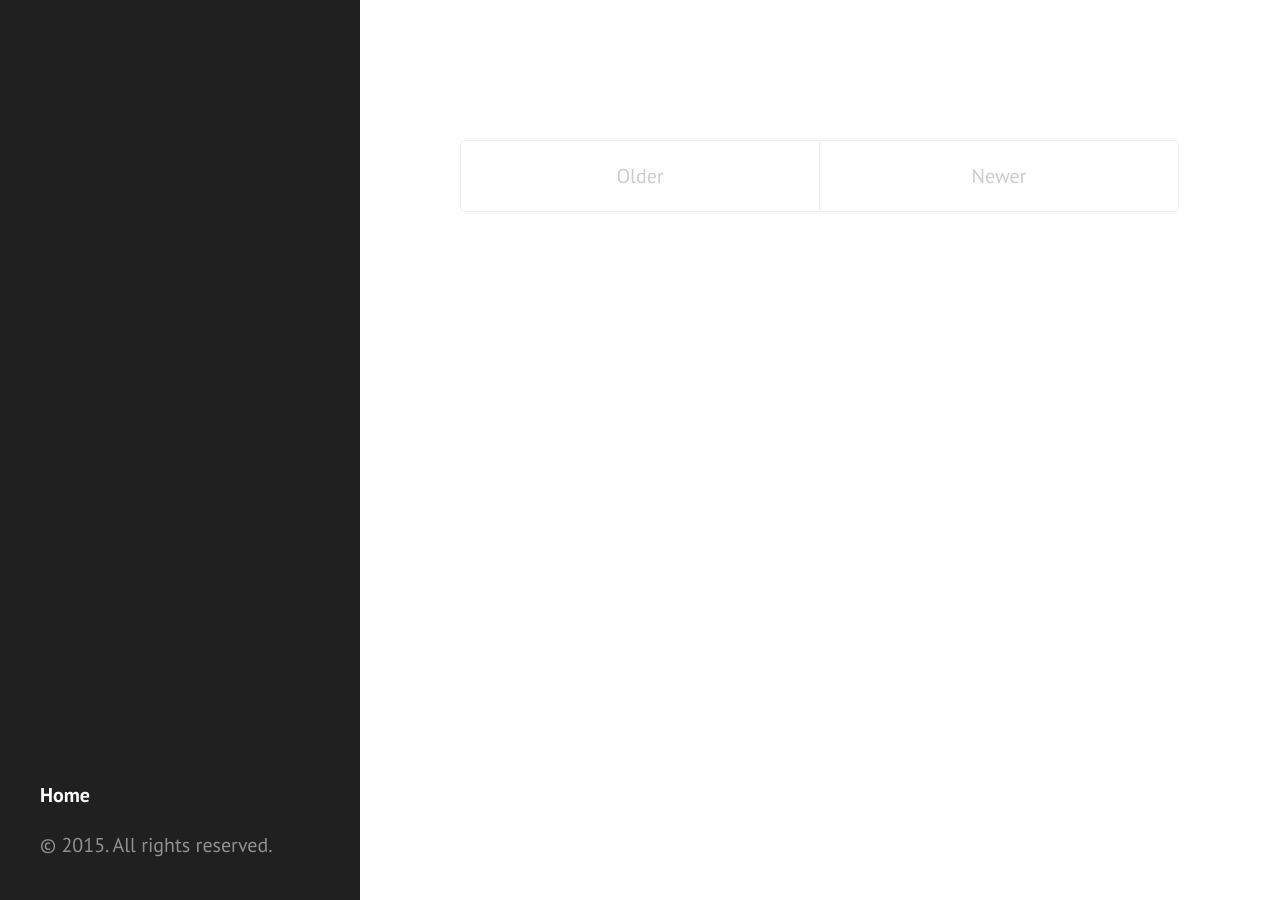
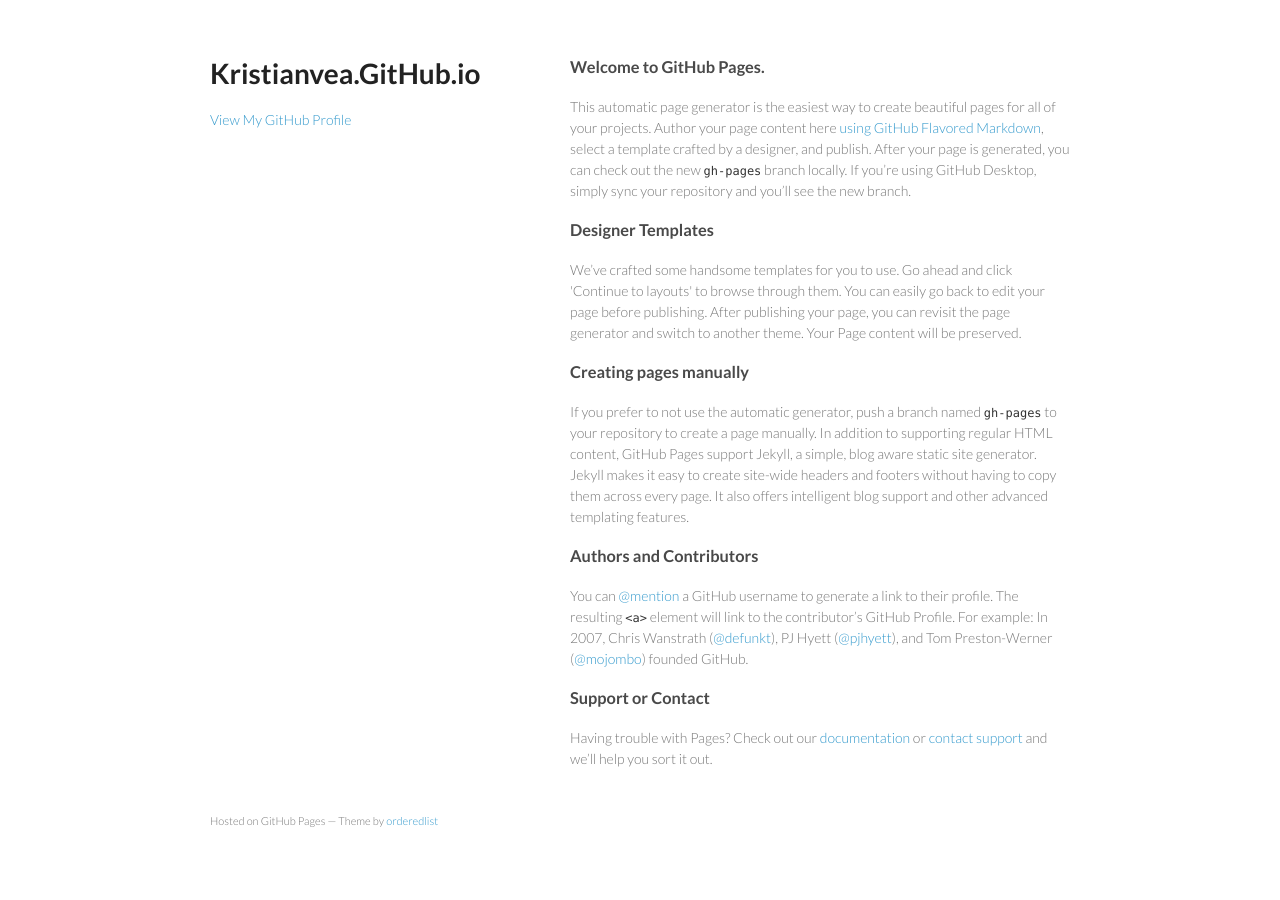
Before and after one commit to kristianvea/kristianvea.github.io, a Jekyll site: the page index.html, which Jekyll copies as it is, in a window 1280 px wide. Built offline with Jekyll 4.4.1, drawn with Linux system fonts in a browser that asks for light colours.

Commit message:
Replace master branch with page content via GitHub

```diff
--- a/index.html
+++ b/index.html
@@ -1,37 +1,58 @@
----
-layout: default
-title: Home
----
+<!doctype html>
+<html>
+  <head>
+    <meta charset="utf-8">
+    <meta http-equiv="X-UA-Compatible" content="chrome=1">
+    <title>Kristianvea.GitHub.io by kristianvea</title>
 
-<div class="posts">
-  {% for post in paginator.posts %}
-  <div class="post">
-    <h1 class="post-title">
-      <a href="{{ post.url }}">
-        {{ post.title }}
-      </a>
-    </h1>
+    <link rel="stylesheet" href="stylesheets/styles.css">
+    <link rel="stylesheet" href="stylesheets/github-light.css">
+    <meta name="viewport" content="width=device-width, initial-scale=1, user-scalable=no">
+    <!--[if lt IE 9]>
+    <script src="//html5shiv.googlecode.com/svn/trunk/html5.js"></script>
+    <![endif]-->
+  </head>
+  <body>
+    <div class="wrapper">
+      <header>
+        <h1>Kristianvea.GitHub.io</h1>
+        <p></p>
 
-    <span class="post-date">{{ post.date | date_to_string }}</span>
 
-    {{ post.content }}
-  </div>
-  {% endfor %}
-</div>
+        <p class="view"><a href="https://github.com/kristianvea">View My GitHub Profile</a></p>
 
-<div class="pagination">
-  {% if paginator.next_page %}
-    <a class="pagination-item older" href="/page{{paginator.next_page}}">Older</a>
-  {% else %}
-    <span class="pagination-item older">Older</span>
-  {% endif %}
-  {% if paginator.previous_page %}
-    {% if paginator.page == 2 %}
-      <a class="pagination-item newer" href="/">Newer</a>
-    {% else %}
-      <a class="pagination-item newer" href="/page{{paginator.previous_page}}">Newer</a>
-    {% endif %}
-  {% else %}
-    <span class="pagination-item newer">Newer</span>
-  {% endif %}
-</div>
+      </header>
+      <section>
+        <h3>
+<a id="welcome-to-github-pages" class="anchor" href="#welcome-to-github-pages" aria-hidden="true"><span class="octicon octicon-link"></span></a>Welcome to GitHub Pages.</h3>
+
+<p>This automatic page generator is the easiest way to create beautiful pages for all of your projects. Author your page content here <a href="https://guides.github.com/features/mastering-markdown/">using GitHub Flavored Markdown</a>, select a template crafted by a designer, and publish. After your page is generated, you can check out the new <code>gh-pages</code> branch locally. If you’re using GitHub Desktop, simply sync your repository and you’ll see the new branch.</p>
+
+<h3>
+<a id="designer-templates" class="anchor" href="#designer-templates" aria-hidden="true"><span class="octicon octicon-link"></span></a>Designer Templates</h3>
+
+<p>We’ve crafted some handsome templates for you to use. Go ahead and click 'Continue to layouts' to browse through them. You can easily go back to edit your page before publishing. After publishing your page, you can revisit the page generator and switch to another theme. Your Page content will be preserved.</p>
+
+<h3>
+<a id="creating-pages-manually" class="anchor" href="#creating-pages-manually" aria-hidden="true"><span class="octicon octicon-link"></span></a>Creating pages manually</h3>
+
+<p>If you prefer to not use the automatic generator, push a branch named <code>gh-pages</code> to your repository to create a page manually. In addition to supporting regular HTML content, GitHub Pages support Jekyll, a simple, blog aware static site generator. Jekyll makes it easy to create site-wide headers and footers without having to copy them across every page. It also offers intelligent blog support and other advanced templating features.</p>
+
+<h3>
+<a id="authors-and-contributors" class="anchor" href="#authors-and-contributors" aria-hidden="true"><span class="octicon octicon-link"></span></a>Authors and Contributors</h3>
+
+<p>You can <a href="https://github.com/blog/821" class="user-mention">@mention</a> a GitHub username to generate a link to their profile. The resulting <code>&lt;a&gt;</code> element will link to the contributor’s GitHub Profile. For example: In 2007, Chris Wanstrath (<a href="https://github.com/defunkt" class="user-mention">@defunkt</a>), PJ Hyett (<a href="https://github.com/pjhyett" class="user-mention">@pjhyett</a>), and Tom Preston-Werner (<a href="https://github.com/mojombo" class="user-mention">@mojombo</a>) founded GitHub.</p>
+
+<h3>
+<a id="support-or-contact" class="anchor" href="#support-or-contact" aria-hidden="true"><span class="octicon octicon-link"></span></a>Support or Contact</h3>
+
+<p>Having trouble with Pages? Check out our <a href="https://help.github.com/pages">documentation</a> or <a href="https://github.com/contact">contact support</a> and we’ll help you sort it out.</p>
+      </section>
+      <footer>
+        <p><small>Hosted on GitHub Pages &mdash; Theme by <a href="https://github.com/orderedlist">orderedlist</a></small></p>
+      </footer>
+    </div>
+    <script src="javascripts/scale.fix.js"></script>
+
+  </body>
+</html>
--- /dev/null
+++ b/javascripts/scale.fix.js
@@ -0,0 +1,17 @@
+var metas = document.getElementsByTagName('meta');
+var i;
+if (navigator.userAgent.match(/iPhone/i)) {
+  for (i=0; i<metas.length; i++) {
+    if (metas[i].name == "viewport") {
+      metas[i].content = "width=device-width, minimum-scale=1.0, maximum-scale=1.0";
+    }
+  }
+  document.addEventListener("gesturestart", gestureStart, false);
+}
+function gestureStart() {
+  for (i=0; i<metas.length; i++) {
+    if (metas[i].name == "viewport") {
+      metas[i].content = "width=device-width, minimum-scale=0.25, maximum-scale=1.6";
+    }
+  }
+}
--- /dev/null
+++ b/stylesheets/github-light.css
@@ -0,0 +1,115 @@
+/*
+   Copyright 2014 GitHub Inc.
+
+   Licensed under the Apache License, Version 2.0 (the "License");
+   you may not use this file except in compliance with the License.
+   You may obtain a copy of the License at
+
+       http://www.apache.org/licenses/LICENSE-2.0
+
+   Unless required by applicable law or agreed to in writing, software
+   distributed under the License is distributed on an "AS IS" BASIS,
+   WITHOUT WARRANTIES OR CONDITIONS OF ANY KIND, either express or implied.
+   See the License for the specific language governing permissions and
+   limitations under the License.
+
+*/
+
+.pl-c /* comment */ {
+  color: #969896;
+}
+
+.pl-c1      /* constant, markup.raw, meta.diff.header, meta.module-reference, meta.property-name, support, support.constant, support.variable, variable.other.constant */,
+.pl-s .pl-v /* string variable */ {
+  color: #0086b3;
+}
+
+.pl-e  /* entity */,
+.pl-en /* entity.name */ {
+  color: #795da3;
+}
+
+.pl-s .pl-s1 /* string source */,
+.pl-smi      /* storage.modifier.import, storage.modifier.package, storage.type.java, variable.other, variable.parameter.function */ {
+  color: #333;
+}
+
+.pl-ent /* entity.name.tag */ {
+  color: #63a35c;
+}
+
+.pl-k /* keyword, storage, storage.type */ {
+  color: #a71d5d;
+}
+
+.pl-pds              /* punctuation.definition.string, string.regexp.character-class */,
+.pl-s                /* string */,
+.pl-s .pl-pse .pl-s1 /* string punctuation.section.embedded source */,
+.pl-sr               /* string.regexp */,
+.pl-sr .pl-cce       /* string.regexp constant.character.escape */,
+.pl-sr .pl-sra       /* string.regexp string.regexp.arbitrary-repitition */,
+.pl-sr .pl-sre       /* string.regexp source.ruby.embedded */ {
+  color: #183691;
+}
+
+.pl-v /* variable */ {
+  color: #ed6a43;
+}
+
+.pl-id /* invalid.deprecated */ {
+  color: #b52a1d;
+}
+
+.pl-ii /* invalid.illegal */ {
+  background-color: #b52a1d;
+  color: #f8f8f8;
+}
+
+.pl-sr .pl-cce /* string.regexp constant.character.escape */ {
+  color: #63a35c;
+  font-weight: bold;
+}
+
+.pl-ml /* markup.list */ {
+  color: #693a17;
+}
+
+.pl-mh        /* markup.heading */,
+.pl-mh .pl-en /* markup.heading entity.name */,
+.pl-ms        /* meta.separator */ {
+  color: #1d3e81;
+  font-weight: bold;
+}
+
+.pl-mq /* markup.quote */ {
+  color: #008080;
+}
+
+.pl-mi /* markup.italic */ {
+  color: #333;
+  font-style: italic;
+}
+
+.pl-mb /* markup.bold */ {
+  color: #333;
+  font-weight: bold;
+}
+
+.pl-md /* markup.deleted, meta.diff.header.from-file */ {
+  background-color: #ffecec;
+  color: #bd2c00;
+}
+
+.pl-mi1 /* markup.inserted, meta.diff.header.to-file */ {
+  background-color: #eaffea;
+  color: #55a532;
+}
+
+.pl-mdr /* meta.diff.range */ {
+  color: #795da3;
+  font-weight: bold;
+}
+
+.pl-mo /* meta.output */ {
+  color: #1d3e81;
+}
--- /dev/null
+++ b/stylesheets/styles.css
@@ -0,0 +1,255 @@
+@import url(https://fonts.googleapis.com/css?family=Lato:300italic,700italic,300,700);
+
+body {
+  padding:50px;
+  font:14px/1.5 Lato, "Helvetica Neue", Helvetica, Arial, sans-serif;
+  color:#777;
+  font-weight:300;
+}
+
+h1, h2, h3, h4, h5, h6 {
+  color:#222;
+  margin:0 0 20px;
+}
+
+p, ul, ol, table, pre, dl {
+  margin:0 0 20px;
+}
+
+h1, h2, h3 {
+  line-height:1.1;
+}
+
+h1 {
+  font-size:28px;
+}
+
+h2 {
+  color:#393939;
+}
+
+h3, h4, h5, h6 {
+  color:#494949;
+}
+
+a {
+  color:#39c;
+  font-weight:400;
+  text-decoration:none;
+}
+
+a small {
+  font-size:11px;
+  color:#777;
+  margin-top:-0.6em;
+  display:block;
+}
+
+.wrapper {
+  width:860px;
+  margin:0 auto;
+}
+
+blockquote {
+  border-left:1px solid #e5e5e5;
+  margin:0;
+  padding:0 0 0 20px;
+  font-style:italic;
+}
+
+code, pre {
+  font-family:Monaco, Bitstream Vera Sans Mono, Lucida Console, Terminal;
+  color:#333;
+  font-size:12px;
+}
+
+pre {
+  padding:8px 15px;
+  background: #f8f8f8;
+  border-radius:5px;
+  border:1px solid #e5e5e5;
+  overflow-x: auto;
+}
+
+table {
+  width:100%;
+  border-collapse:collapse;
+}
+
+th, td {
+  text-align:left;
+  padding:5px 10px;
+  border-bottom:1px solid #e5e5e5;
+}
+
+dt {
+  color:#444;
+  font-weight:700;
+}
+
+th {
+  color:#444;
+}
+
+img {
+  max-width:100%;
+}
+
+header {
+  width:270px;
+  float:left;
+  position:fixed;
+}
+
+header ul {
+  list-style:none;
+  height:40px;
+
+  padding:0;
+
+  background: #eee;
+  background: -moz-linear-gradient(top, #f8f8f8 0%, #dddddd 100%);
+  background: -webkit-gradient(linear, left top, left bottom, color-stop(0%,#f8f8f8), color-stop(100%,#dddddd));
+  background: -webkit-linear-gradient(top, #f8f8f8 0%,#dddddd 100%);
+  background: -o-linear-gradient(top, #f8f8f8 0%,#dddddd 100%);
+  background: -ms-linear-gradient(top, #f8f8f8 0%,#dddddd 100%);
+  background: linear-gradient(top, #f8f8f8 0%,#dddddd 100%);
+
+  border-radius:5px;
+  border:1px solid #d2d2d2;
+  box-shadow:inset #fff 0 1px 0, inset rgba(0,0,0,0.03) 0 -1px 0;
+  width:270px;
+}
+
+header li {
+  width:89px;
+  float:left;
+  border-right:1px solid #d2d2d2;
+  height:40px;
+}
+
+header ul a {
+  line-height:1;
+  font-size:11px;
+  color:#999;
+  display:block;
+  text-align:center;
+  padding-top:6px;
+  height:40px;
+}
+
+strong {
+  color:#222;
+  font-weight:700;
+}
+
+header ul li + li {
+  width:88px;
+  border-left:1px solid #fff;
+}
+
+header ul li + li + li {
+  border-right:none;
+  width:89px;
+}
+
+header ul a strong {
+  font-size:14px;
+  display:block;
+  color:#222;
+}
+
+section {
+  width:500px;
+  float:right;
+  padding-bottom:50px;
+}
+
+small {
+  font-size:11px;
+}
+
+hr {
+  border:0;
+  background:#e5e5e5;
+  height:1px;
+  margin:0 0 20px;
+}
+
+footer {
+  width:270px;
+  float:left;
+  position:fixed;
+  bottom:50px;
+}
+
+@media print, screen and (max-width: 960px) {
+
+  div.wrapper {
+    width:auto;
+    margin:0;
+  }
+
+  header, section, footer {
+    float:none;
+    position:static;
+    width:auto;
+  }
+
+  header {
+    padding-right:320px;
+  }
+
+  section {
+    border:1px solid #e5e5e5;
+    border-width:1px 0;
+    padding:20px 0;
+    margin:0 0 20px;
+  }
+
+  header a small {
+    display:inline;
+  }
+
+  header ul {
+    position:absolute;
+    right:50px;
+    top:52px;
+  }
+}
+
+@media print, screen and (max-width: 720px) {
+  body {
+    word-wrap:break-word;
+  }
+
+  header {
+    padding:0;
+  }
+
+  header ul, header p.view {
+    position:static;
+  }
+
+  pre, code {
+    word-wrap:normal;
+  }
+}
+
+@media print, screen and (max-width: 480px) {
+  body {
+    padding:15px;
+  }
+
+  header ul {
+    display:none;
+  }
+}
+
+@media print {
+  body {
+    padding:0.4in;
+    font-size:12pt;
+    color:#444;
+  }
+}
```
Also changed, not shown: params.json (added, +1 -0 lines).
